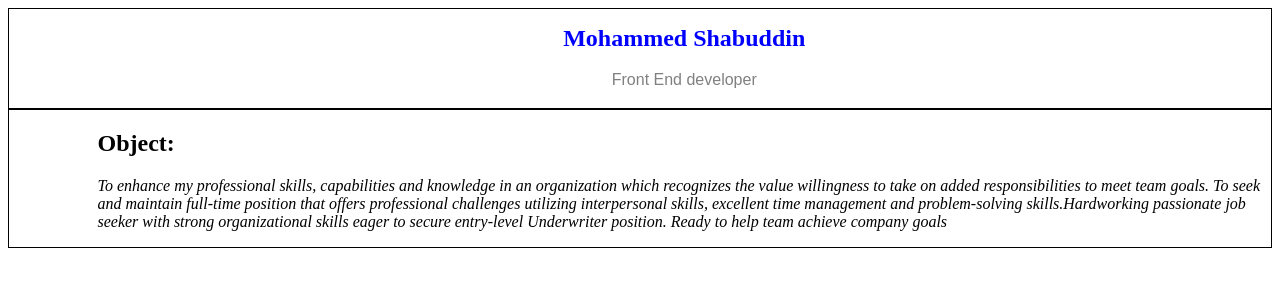
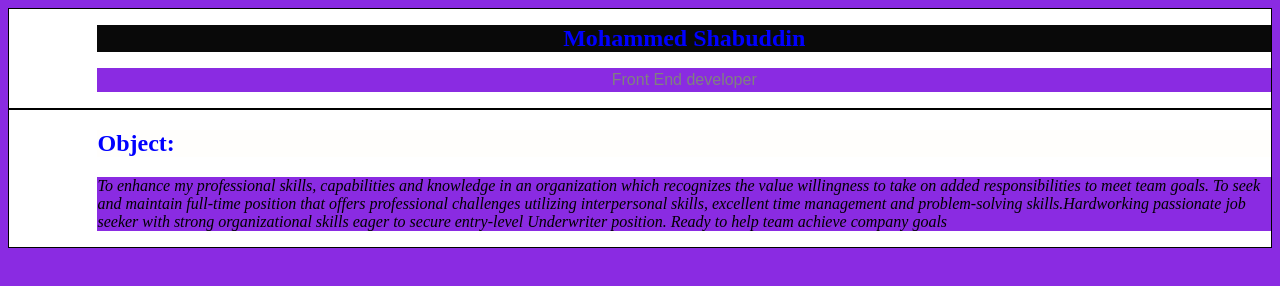
Before and after one commit to mdsuhail613/Resume, a plain HTML site: page index.html in a window 1280 px wide. Drawn offline with Linux system fonts and the light colour scheme.

Commit message:
new resume details

```diff
--- a/index.html
+++ b/index.html
@@ -6,6 +6,7 @@
     <title>CSS</title>
 </head>
 <body>
+    <link rel="stylesheet" href="style.css">
     <style>
         div{
             background-color: white;
@@ -16,12 +17,12 @@
             height: auto;
         }
     </style>
-    <div>
+    <div id="1">
     <h1 style="color: blue; font-size: 24px;text-align: center;" >Mohammed Shabuddin</h1>
     <p style="color: gray; font-family: Arial, sans-serif; line-height: 1.5; text-align: center;">Front End developer</p>
     </div>
     <div>
-        <h2>Object:</h2>
+        <h2 class="one">Object:</h2>
         <p style="color: black; font-size: medium;text-align: left; font-style: italic; text-size-adjust: 0.5;">To enhance my professional skills, capabilities and knowledge in an organization which recognizes the value
         willingness to take on added responsibilities to meet team goals. To seek and maintain full-time position that
         offers professional challenges utilizing interpersonal skills, excellent time management and problem-solving
--- a/style.css
+++ b/style.css
@@ -0,0 +1,15 @@
+h1{
+    background-color: rgb(9, 9, 9);
+}
+h2{
+    color: blue;
+}
+.one{
+    background-color: rgb(255, 254, 252);
+}
+*{
+    background-color: blueviolet;
+}
+#1{
+    background-color: blueviolet;
+}
```
